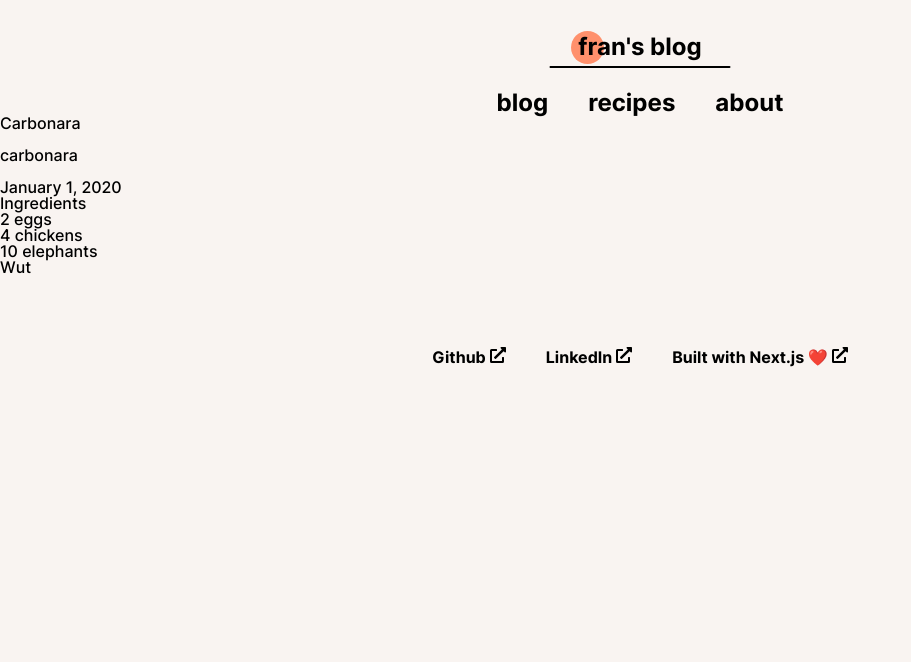
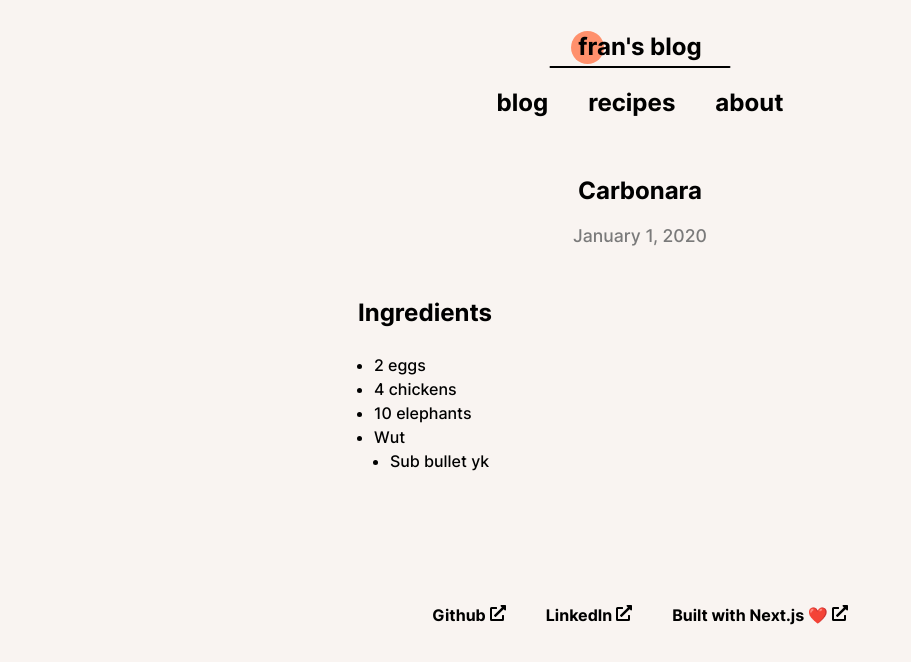
Before and after one commit to confiscar/blog, a Next.js app: page /recipes/carbonara in a window 1280 px wide. Shown: the top 662 px of the page, without its empty margins (0-911 px from the left). Built offline with nearby package versions, Linux system fonts and the light colour scheme.

Commit message:
recipes styled

```diff
--- a/src/pages/recipes/[id].tsx
+++ b/src/pages/recipes/[id].tsx
@@ -1,6 +1,7 @@
 import { GetStaticProps, GetStaticPaths } from 'next';
 import { getAllRecipeIds, getRecipeData } from '../../lib/dynamicPosts';
 import  Date from '../../components/atoms/Date';
+import styles from './recipes.module.css';
 
 export const getStaticProps: GetStaticProps = async ({ params }) => {
     if (!params) {
@@ -28,13 +29,15 @@ export const getStaticPaths: GetStaticPaths = async () => {
 const Recipe = ({ recipeData }: Record<string, any>) => {
     return (
         <>
-            <h1>{recipeData.title}</h1>
+            <h1 className={styles.recipeTitle}>{recipeData.title}</h1>
             <br />
-            <h1>{recipeData.id}</h1>
+            <div className={styles.recipeDate}>
+                <Date dateString={recipeData.date} />
+            </div>
             <br />
-            <Date dateString={recipeData.date} />
-            <br />
-            <div dangerouslySetInnerHTML={{ __html: recipeData.contentHtml }} />
+            <div className={styles.recipeContainer}>
+                <div className={styles.recipe} dangerouslySetInnerHTML={{ __html: recipeData.contentHtml }} />
+            </div>
         </>
     );
 };
--- /dev/null
+++ b/src/pages/recipes/recipes.module.css
@@ -0,0 +1,101 @@
+.recipeTitle {
+    text-align: center;
+    font-size: 1.5rem;
+    padding-top: 4rem;
+    padding-bottom: 0.5rem;
+    font-weight: bold;
+    margin: 0 3rem;
+}
+
+.recipeDate {
+    text-align: center;
+    font-size: 1.1rem;
+    color: var(--secondary-font);
+    padding-bottom: 2.5rem;
+}
+
+.recipeContainer {
+    margin: 0 calc(100vw * 0.35 - 90px);
+}
+
+/* CSS for Markdown elements */
+.recipe p {
+    font-size: 1.2rem;
+    padding-bottom: 1.5rem;
+    line-height: 1.7rem;
+}
+
+.recipe h1 {
+    padding-bottom: 1.5rem;
+    font-size: 1.5rem;
+    font-weight: bold;
+}
+
+.recipe h2 {
+    padding-bottom: 1.5rem;
+    font-size: 1.3rem;
+    font-weight: bold;
+}
+
+.recipe h3 {
+    padding-bottom: 1.5rem;
+    font-size: 1.1rem;
+    font-weight: bold;
+}
+
+.recipe a {
+    color: var(--link-font);
+    text-decoration: none;
+}
+.recipe a:hover {
+    text-decoration: underline;
+}
+
+.recipe blockquote {
+    border-left: 10px solid var(--primary-highlight);
+    margin: 1.5em 10px;
+    padding: 0.5em 10px;
+}
+
+.recipe blockquote p {
+    padding-bottom: 0px;
+}
+
+.recipe strong {
+    font-weight: bold;
+}
+
+.recipe em {
+    font-style: italic;
+}
+
+.recipe ul {
+    list-style-type: disc;
+    padding-left: 1rem;
+    padding-bottom: 1.5rem;
+    padding-top: 0.5rem;
+}
+
+.recipe li {
+    padding-bottom: 0.5rem;
+}
+
+.recipe img {
+    display: block;
+    margin:auto;
+    max-height: 100%;
+    max-width: 100%;
+    border: 2px solid var(--primary-highlight);
+    border-radius: 22px;
+}
+
+.recipe pre code {
+    background-color: var(--code-background);
+    border-radius: 22px;
+    padding: 1.5rem;
+}
+
+.recipe pre {
+    padding-top: 1.5rem;
+    padding-bottom: 1.5rem;
+}
```
Also changed, not shown: recipes/carbonara.md (+1 -0 lines).
